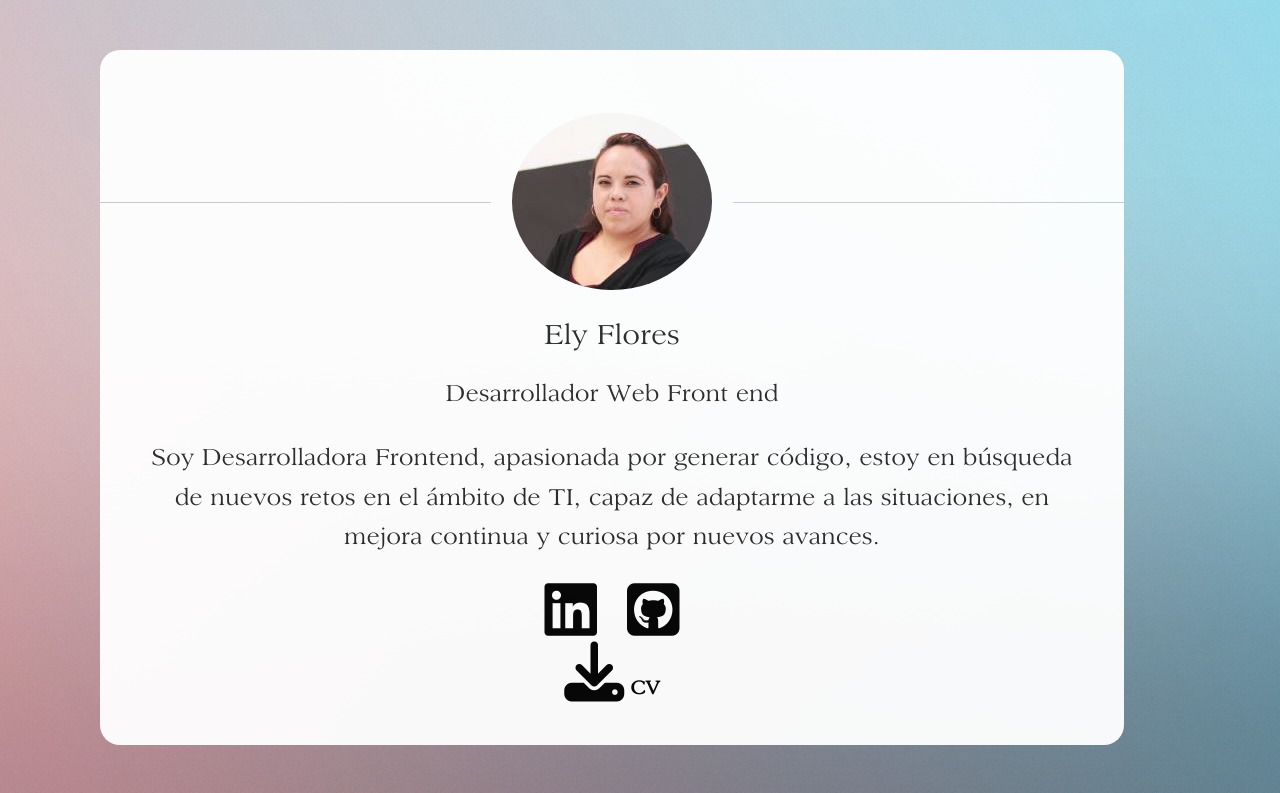
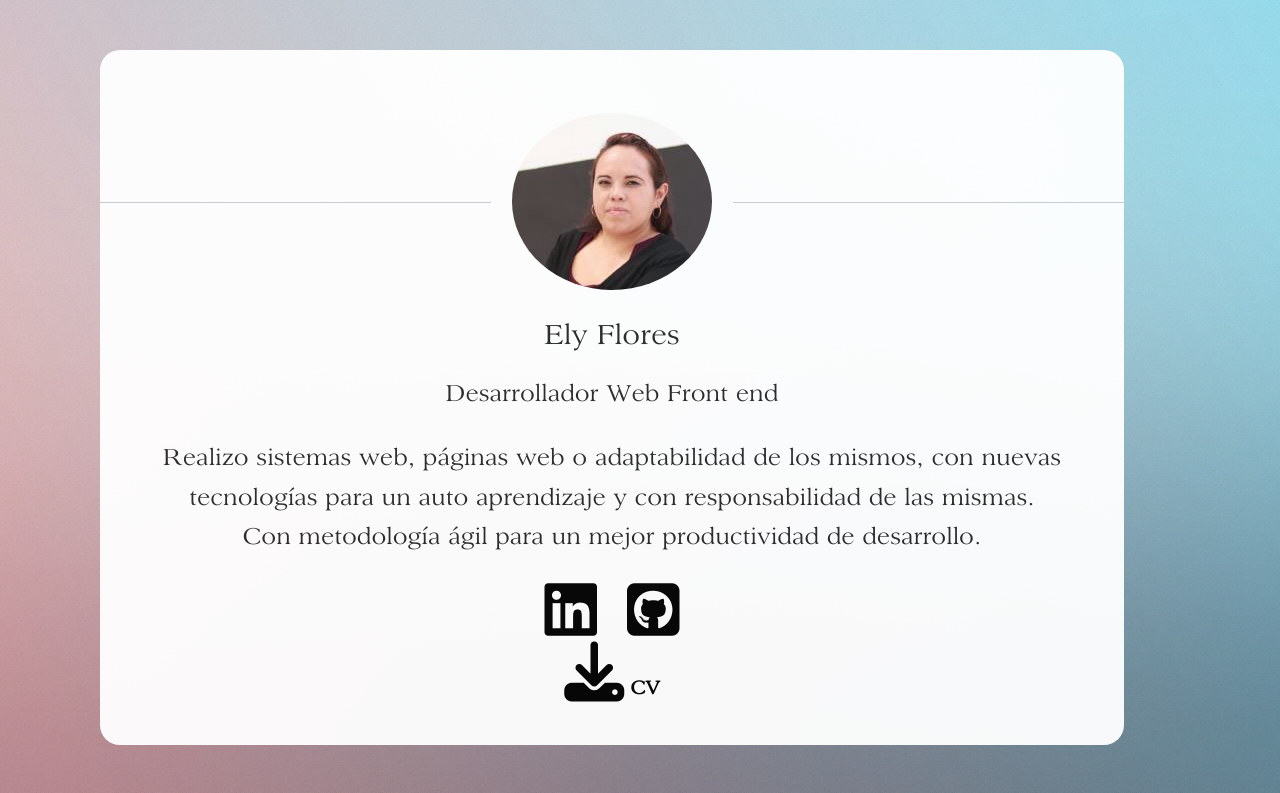
Before and after one commit to ElizaFlores11/Ely_Flores, a React (Create React App) app: page / in a window 1280 px wide. Shown: the top 793 px of the page. Built offline with nearby package versions, Linux system fonts and the light colour scheme.

Commit message:
Modification My

```diff
--- a/src/componets/Home/Home.js
+++ b/src/componets/Home/Home.js
@@ -21,7 +21,9 @@ const Home = () =>{
       </span>
       <h1 className="animate__animated animate__bounce animate__delay-5s">Ely Flores</h1>
       <p>Desarrollador Web Front end</p>
-      <p>Soy Desarrolladora Frontend, apasionada por generar código, estoy en búsqueda de nuevos retos en el ámbito de TI, capaz de adaptarme a las situaciones, en mejora continua y curiosa por nuevos avances.</p>
+      <p>Realizo sistemas web, páginas web o adaptabilidad de los mismos, con nuevas tecnologías para un auto aprendizaje y con responsabilidad de las mismas.
+        <br/>
+        Con metodología ágil para un mejor productividad de desarrollo.</p>
       <a href="https://www.linkedin.com/in/elyfloresg/" target="_black" className="links">
                 <i class="fa fa-linkedin-square fa-3x"></i>
             </a>
```
